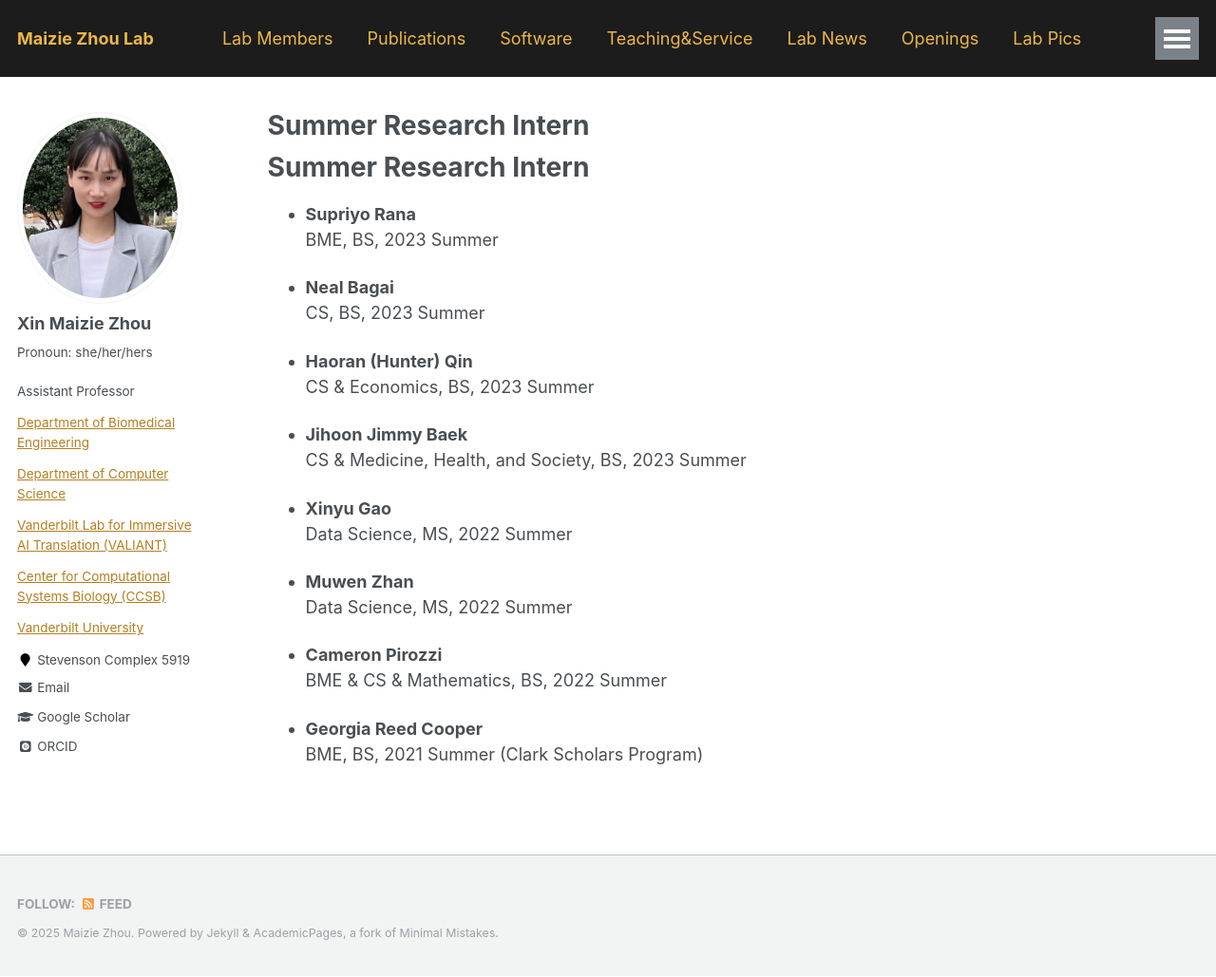
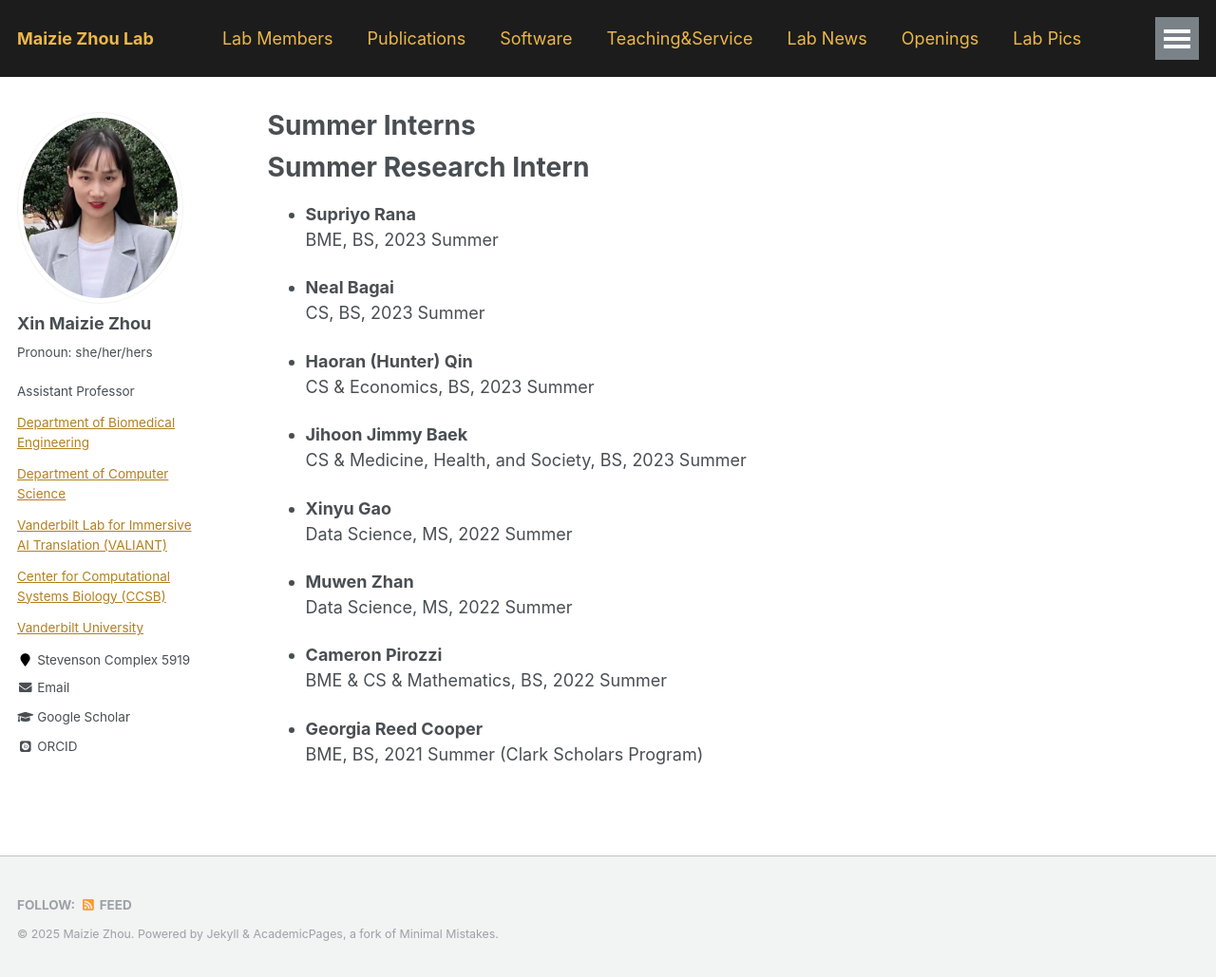
Before and after one commit to maiziezhoulab/Maiziezhoulab.github.io, a Jekyll site: the page built from _pages/SummerIntern.md, in a window 1280 px wide and 1029 px high. Shown: the whole window at 95% size. Built offline with Jekyll 4.4.1, drawn with Linux system fonts in a browser that asks for light colours; some web fonts are replaced; our own code applies the rules of GitHub Pages for plain Markdown files.

Commit message:
Update SummerIntern.md

```diff
--- a/_pages/SummerIntern.md
+++ b/_pages/SummerIntern.md
@@ -1,3 +1,11 @@
+---
+layout: archive
+title: "Summer Interns"
+permalink: /SummerIntern/
+author_profile: true
+---
+
+
 # Summer Research Intern
 
 - **Supriyo Rana**
```
